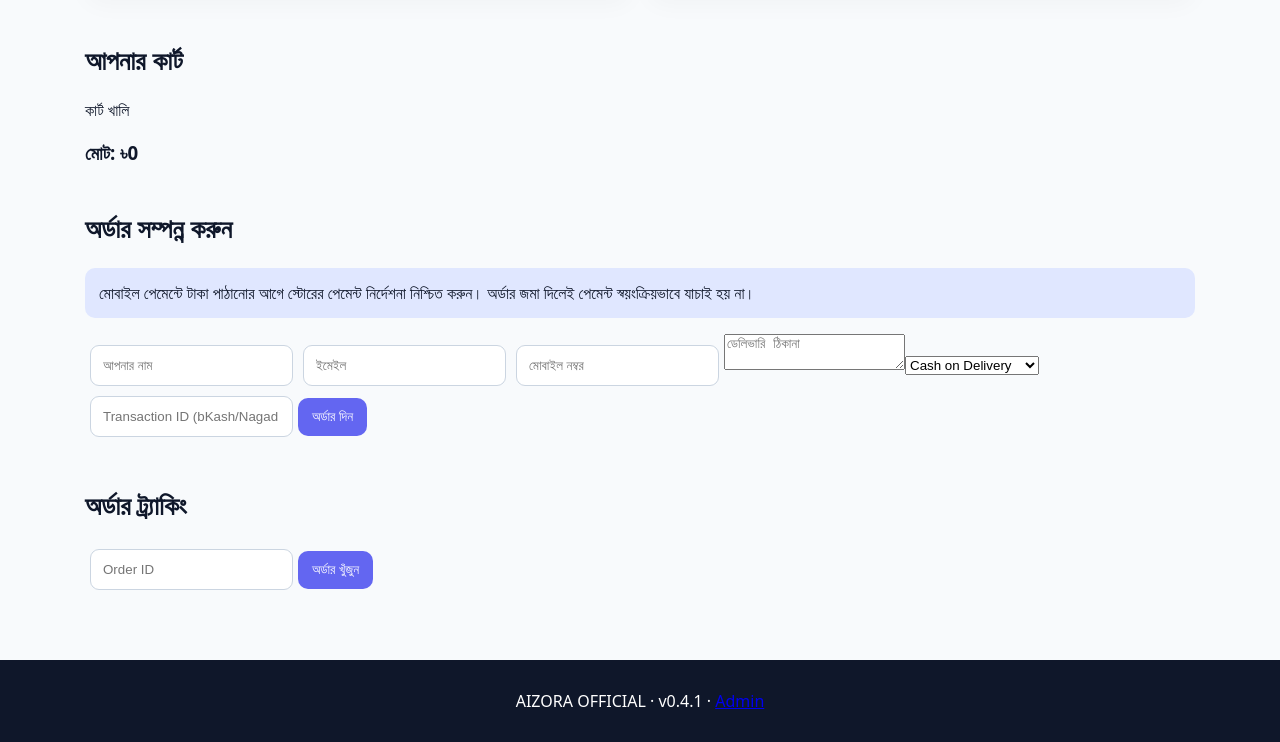
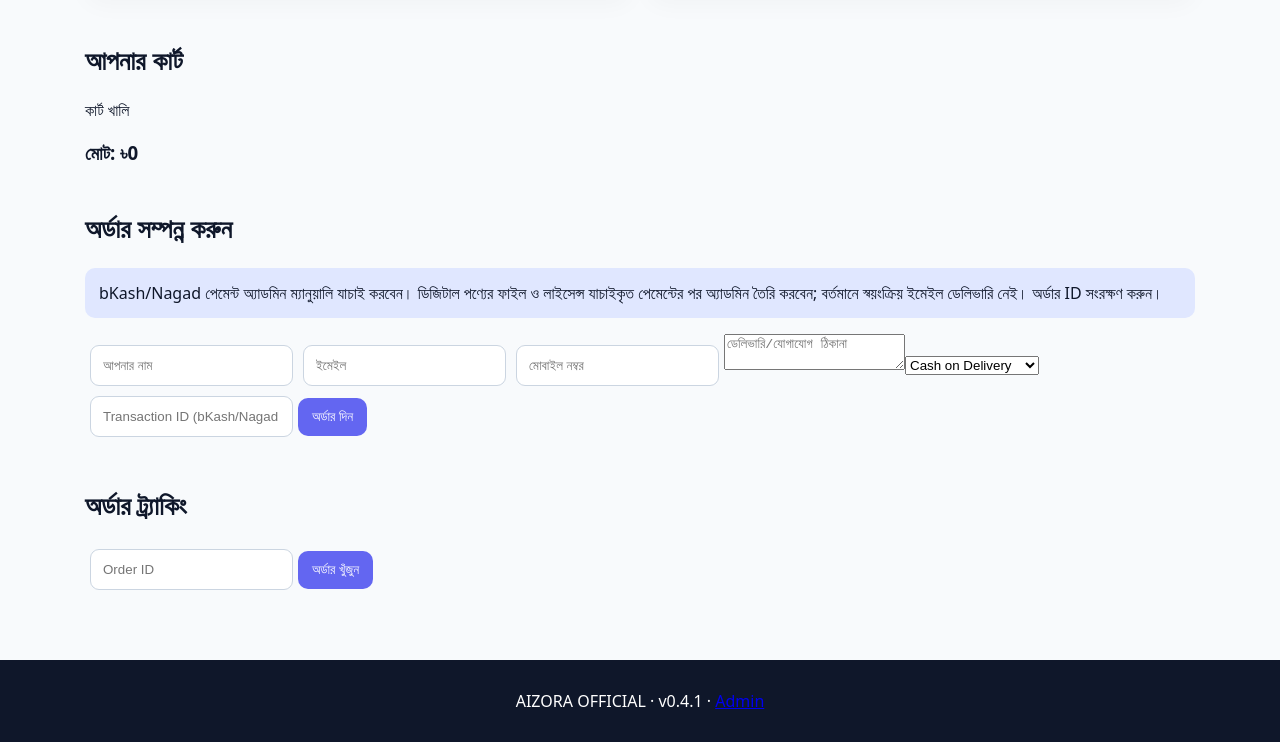
Before and after one commit to onlineproduct/AIZORA-OFFICIAL, a website: page public/index.html in a window 1280 px wide. Shown: the part 1691-2433 px from the top of the page. Drawn offline with Linux system fonts and the light colour scheme; no server answers.

Commit message:
Clarify manual payment verification and digital delivery expectations

```diff
--- a/public/index.html
+++ b/public/index.html
@@ -5,7 +5,7 @@
 <section id="physical"><h2>ফিজিক্যাল পণ্য</h2><input id="searchPhysical" placeholder="পণ্য খুঁজুন"><div class="grid" id="physicalGrid"></div></section>
 <section id="digital"><h2>ডিজিটাল পণ্য</h2><input id="searchDigital" placeholder="ডিজিটাল পণ্য খুঁজুন"><div class="grid" id="digitalGrid"></div></section>
 <section id="cart"><h2>আপনার কার্ট</h2><div id="cartItems"></div><h3>মোট: <span id="total">৳0</span></h3></section>
-<section id="checkout"><h2>অর্ডার সম্পন্ন করুন</h2><p class="notice">মোবাইল পেমেন্টে টাকা পাঠানোর আগে স্টোরের পেমেন্ট নির্দেশনা নিশ্চিত করুন। অর্ডার জমা দিলেই পেমেন্ট স্বয়ংক্রিয়ভাবে যাচাই হয় না।</p>
-<form id="checkoutForm" class="form-grid"><input name="name" required minlength="2" maxlength="100" placeholder="আপনার নাম"><input name="email" type="email" required placeholder="ইমেইল"><input name="phone" required minlength="6" placeholder="মোবাইল নম্বর"><textarea name="address" required minlength="5" maxlength="500" placeholder="ডেলিভারি ঠিকানা"></textarea><select name="payment_method" id="paymentMethod"><option value="cod">Cash on Delivery</option><option value="bkash">bKash (ম্যানুয়াল যাচাই)</option><option value="nagad">Nagad (ম্যানুয়াল যাচাই)</option></select><input name="payment_reference" id="paymentReference" placeholder="Transaction ID (bKash/Nagad হলে)"><button class="button" type="submit">অর্ডার দিন</button></form><p id="checkoutResult" role="status"></p></section>
+<section id="checkout"><h2>অর্ডার সম্পন্ন করুন</h2><p class="notice">bKash/Nagad পেমেন্ট অ্যাডমিন ম্যানুয়ালি যাচাই করবেন। ডিজিটাল পণ্যের ফাইল ও লাইসেন্স যাচাইকৃত পেমেন্টের পর অ্যাডমিন তৈরি করবেন; বর্তমানে স্বয়ংক্রিয় ইমেইল ডেলিভারি নেই। অর্ডার ID সংরক্ষণ করুন।</p>
+<form id="checkoutForm" class="form-grid"><input name="name" required minlength="2" maxlength="100" placeholder="আপনার নাম"><input name="email" type="email" required placeholder="ইমেইল"><input name="phone" required minlength="6" placeholder="মোবাইল নম্বর"><textarea name="address" required minlength="5" maxlength="500" placeholder="ডেলিভারি/যোগাযোগ ঠিকানা"></textarea><select name="payment_method" id="paymentMethod"><option value="cod">Cash on Delivery</option><option value="bkash">bKash (ম্যানুয়াল যাচাই)</option><option value="nagad">Nagad (ম্যানুয়াল যাচাই)</option></select><input name="payment_reference" id="paymentReference" placeholder="Transaction ID (bKash/Nagad হলে)"><button class="button" type="submit">অর্ডার দিন</button></form><p id="checkoutResult" role="status"></p></section>
 <section id="tracking"><h2>অর্ডার ট্র্যাকিং</h2><form id="trackForm"><input id="orderId" required placeholder="Order ID"><button class="button">অর্ডার খুঁজুন</button></form><p id="trackResult" role="status"></p></section></main>
 <footer>AIZORA OFFICIAL · v0.4.1 · <a href="/admin.html">Admin</a></footer><script src="/app.js" defer></script></body></html>
```
